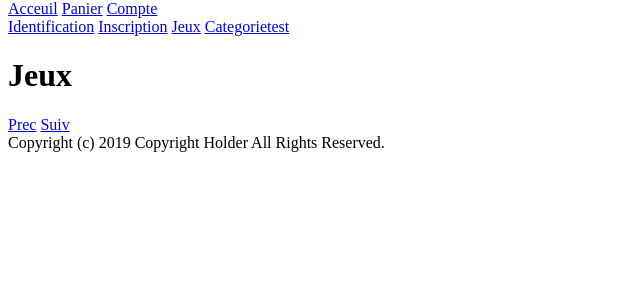
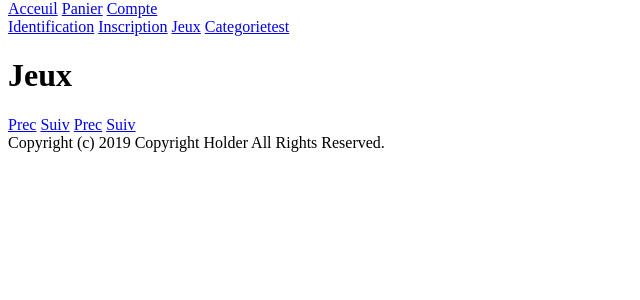
Before and after one commit to Ergone/ProjetPHP, a PHP site: page /viewGamePage.php in a window 1280 px wide. Shown: the part 212-512 px from the top of the page, without its empty margins (0-640 px from the left). Run offline with PHP 8.4, Linux system fonts and the light colour scheme; data that the repository does not hold is empty.

Commit message:
categorie

```diff
--- a/vue/viewGamePage.php
+++ b/vue/viewGamePage.php
@@ -19,8 +19,12 @@
 
                     </article>
           <?php
-                }
+                }?>
+                <a href="?ref=<?=$prev?>">Prec</a>
+                <a href="?ref=<?=$suiv?>">Suiv</a>
+            <?php
             include 'footer.php';
            ?>
+
     </body>
 </html>
```
